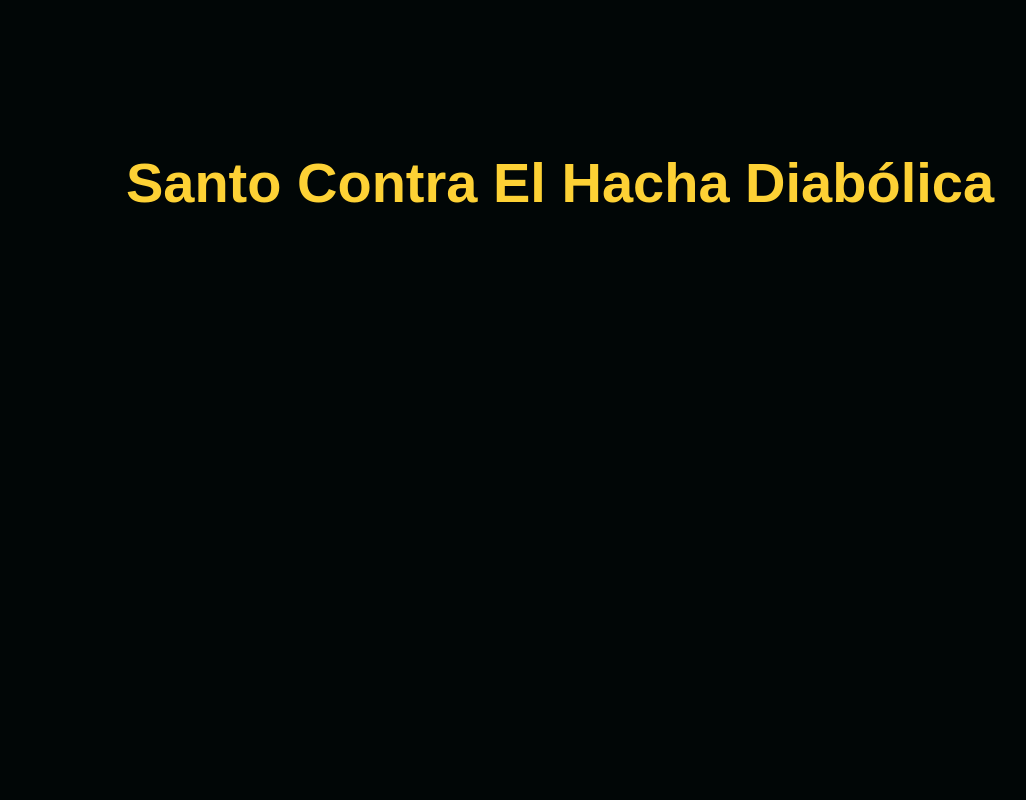
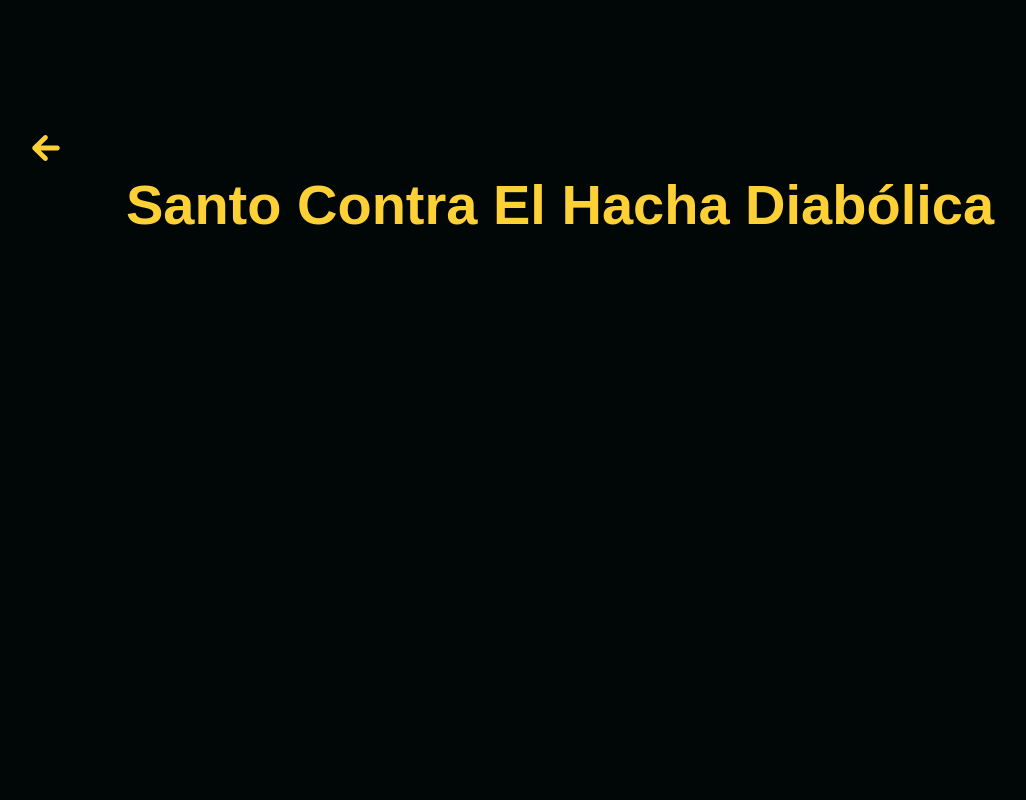
Before and after one commit to siegelverse/archivo-del-santo, a React (Create React App) app: page /watch/s-v-hacha in a window 1280 px wide. Shown: the top 800 px of the page, without its empty margins (80-1106 px from the left). Built offline with nearby package versions, Linux system fonts and the light colour scheme; no server answers; a web font is replaced by a local one.

Commit message:
added route to go back on all pages

```diff
--- a/src/components/Movie1/MovieElements.js
+++ b/src/components/Movie1/MovieElements.js
@@ -1,4 +1,5 @@
 import styled from 'styled-components'
+import { Link } from 'react-router-dom'
 
 export const MovieContainer = styled.div`
     height: 100vh;
@@ -26,6 +27,40 @@ export const VideoWrapper = styled.div`
     }
 `;
 
+export const MobileVid = styled.a`
+    display: none;
+
+
+    @media screen and (max-width: 768px) {
+        display: block;
+        margin-left: 16px;
+        color: #FDD135;
+        cursor: pointer;
+
+        &:hover {
+            transform: scale(1.02);
+            transition: all 0.2s ease-in-out;
+            cursor: pointer;
+        }
+    }
+`;
+
+export const Back = styled(Link)`
+    width: 1100px;
+    margin-left: 32px;
+    color: #FDD135;
+
+    &:hover {
+        transform: scale(1.02);
+        transition: all 0.2s ease-in-out;
+        cursor: pointer;
+    }
+
+    @media screen and (max-width: 480px) {
+        margin-left: 16px;
+    }
+`;
+
 export const MovieH1 = styled.h1`
     font-size: 3.5rem;
     color: #FDD135;
--- a/src/components/Movie1/index.js
+++ b/src/components/Movie1/index.js
@@ -1,15 +1,25 @@
 import React from 'react'
 import ReactPlayer from 'react-player'
+import { IoMdArrowRoundBack } from 'react-icons/io'
+import { FiYoutube } from 'react-icons/fi'
 import {
     MovieContainer,
     VideoWrapper,
-    MovieH1
+    MovieH1,
+    Back,
+    MobileVid
 } from './MovieElements'
 
 const Movie1 = () => {
     return (
         <MovieContainer>
+            <Back to='/'>
+                <IoMdArrowRoundBack size={40}/>
+            </Back>
             <MovieH1>Santo vs El Estrangulador</MovieH1>
+            <MobileVid href='https://www.youtube.com/watch?v=eqTXr3JrpXU&t=1365s&ab_channel=QUASARTV'>
+                <FiYoutube size={70} />
+            </MobileVid>
             <VideoWrapper>
                 <ReactPlayer url='https://www.youtube.com/watch?v=eqTXr3JrpXU&t=1365s&ab_channel=QUASARTV' controls='true' />
             </VideoWrapper>
--- a/src/components/Movie2/index.js
+++ b/src/components/Movie2/index.js
@@ -1,15 +1,25 @@
 import React from 'react'
 import ReactPlayer from 'react-player'
+import { IoMdArrowRoundBack } from 'react-icons/io'
+import { FiYoutube } from 'react-icons/fi'
 import {
     MovieContainer,
     VideoWrapper,
-    MovieH1
+    MovieH1,
+    Back,
+    MobileVid
 } from '../Movie1/MovieElements'
 
 const Movie2 = () => {
     return (
         <MovieContainer>
+            <Back to='/'>
+                <IoMdArrowRoundBack size={40}/>
+            </Back>
             <MovieH1>Santo Contra El Hacha Diabólica</MovieH1>
+            <MobileVid href='https://www.youtube.com/watch?v=w9yrLkKH0iM&ab_channel=DescargasSkydrive'>
+                <FiYoutube size={70} />
+            </MobileVid>
             <VideoWrapper>
                 <ReactPlayer url='https://www.youtube.com/watch?v=w9yrLkKH0iM&ab_channel=DescargasSkydrive' controls='true' />
             </VideoWrapper>
--- a/src/components/Movie3/index.js
+++ b/src/components/Movie3/index.js
@@ -1,15 +1,25 @@
 import React from 'react'
 import ReactPlayer from 'react-player'
+import { IoMdArrowRoundBack } from 'react-icons/io'
+import { FiYoutube } from 'react-icons/fi'
 import {
     MovieContainer,
     VideoWrapper,
-    MovieH1
+    MovieH1,
+    Back,
+    MobileVid
 } from '../Movie1/MovieElements'
 
 const Movie3 = () => {
     return (
         <MovieContainer>
+            <Back to='/'>
+                <IoMdArrowRoundBack size={40}/>
+            </Back>
             <MovieH1>Santo vs Los Villanos Del Ring</MovieH1>
+            <MobileVid href='https://www.youtube.com/watch?v=3vaiSXO4s6c&ab_channel=CineTarantino'>
+                <FiYoutube size={70} />
+            </MobileVid>
             <VideoWrapper>
                 <ReactPlayer url='https://www.youtube.com/watch?v=3vaiSXO4s6c&ab_channel=CineTarantino' controls='true' />
             </VideoWrapper>
--- a/src/components/Movie4/index.js
+++ b/src/components/Movie4/index.js
@@ -1,15 +1,25 @@
 import React from 'react'
 import ReactPlayer from 'react-player'
+import { IoMdArrowRoundBack } from 'react-icons/io'
+import { FiYoutube } from 'react-icons/fi'
 import {
     MovieContainer,
     VideoWrapper,
-    MovieH1
+    MovieH1,
+    Back,
+    MobileVid
 } from '../Movie1/MovieElements'
 
 const Movie4 = () => {
     return (
         <MovieContainer>
+            <Back to='/'>
+                <IoMdArrowRoundBack size={40}/>
+            </Back>
             <MovieH1>Santo Contra Los Zombies</MovieH1>
+            <MobileVid href='https://www.youtube.com/watch?v=uY8Hh9a2zcA&ab_channel=zombieslang'>
+                <FiYoutube size={70} />
+            </MobileVid>
             <VideoWrapper>
                 <ReactPlayer url='https://www.youtube.com/watch?v=uY8Hh9a2zcA&ab_channel=zombieslang' controls='true' />
             </VideoWrapper>
--- a/src/components/Navbar/index.js
+++ b/src/components/Navbar/index.js
@@ -18,7 +18,9 @@ const Navbar = ({ toggle, user }) => {
         <>
             <Nav>
                 <NavbarContainer>
-                    <NavLogo to='/'>Hi</NavLogo>
+                    <NavLogo to='/'>
+                        Hi
+                    </NavLogo>
                     <MobileIcon onClick={toggle}>
                         <FaBars />
                     </MobileIcon>
--- a/src/components/SignIn/SigninElements.js
+++ b/src/components/SignIn/SigninElements.js
@@ -21,6 +21,23 @@ export const FormWrap = styled.div`
 
     @media screen and (max-width: 400px) {
         height: 80%;
+    }
+`;
+
+export const Back = styled(Link)`
+    width: 1100px;
+    margin-left: 32px;
+    margin-top: 32px;
+    color: #FDD135;
+
+    &:hover {
+        transform: scale(1.02);
+        transition: all 0.2s ease-in-out;
+        cursor: pointer;
+    }
+
+    @media screen and (max-width: 480px) {
+        margin-left: 16px;
     }
 `;
 
--- a/src/components/SignIn/index.js
+++ b/src/components/SignIn/index.js
@@ -1,5 +1,6 @@
 import React, { useState } from 'react'
 import { useHistory } from 'react-router-dom'
+import { IoMdArrowRoundBack } from 'react-icons/io'
 import {
     Container,
     FormWrap,
@@ -9,7 +10,8 @@ import {
     FormContent,
     FormH1,
     FormInput,
-    FormLabel
+    FormLabel,
+    Back
 } from './SigninElements'
 
 const SignIn = () => {
@@ -54,6 +56,9 @@ const SignIn = () => {
         <>
             <Container>
                 <FormWrap>
+                <Back to='/'>
+                    <IoMdArrowRoundBack size={40}/>
+                </Back>
                     <FormContent>
                         <Form onSubmit={(e) => loginUser(e)}>
                             <FormH1>Sign in to your account</FormH1>
--- a/src/components/SignUp/index.js
+++ b/src/components/SignUp/index.js
@@ -1,5 +1,6 @@
 import React, { useState } from 'react'
 import { useHistory } from 'react-router-dom'
+import { IoMdArrowRoundBack } from 'react-icons/io'
 import {
     Container,
     FormWrap,
@@ -9,7 +10,8 @@ import {
     FormContent,
     FormH1,
     FormInput,
-    FormLabel
+    FormLabel,
+    Back
 } from '../SignIn/SigninElements'
 
 const SignUp = () => {
@@ -59,6 +61,9 @@ const SignUp = () => {
         <>
             <Container>
                 <FormWrap>
+                <Back to='/'>
+                    <IoMdArrowRoundBack size={40}/>
+                </Back>
                     <FormContent>
                         <Form onSubmit={(e) => loginUser(e)}>
                             <FormH1>Sign up to create an account</FormH1>
```
Also changed, not shown: 1 other file (tests, documents, lock files or other folders).
